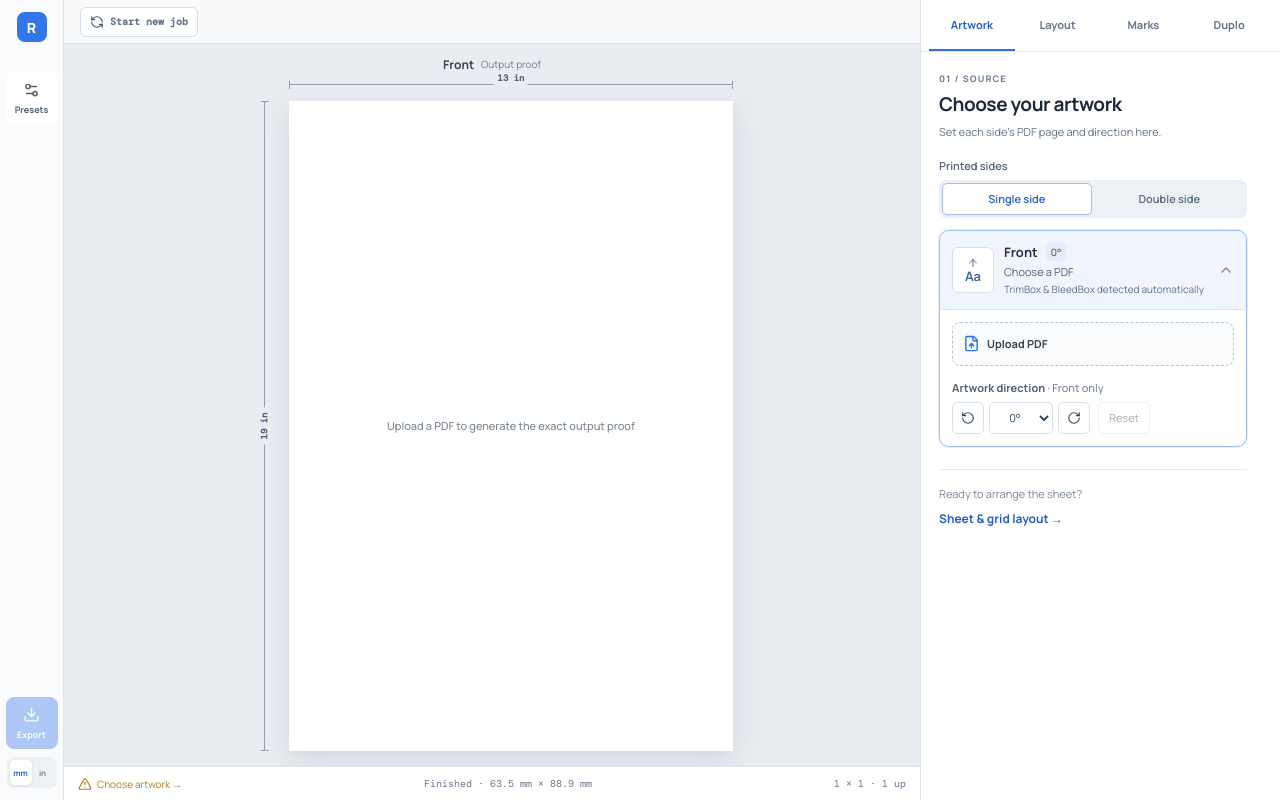
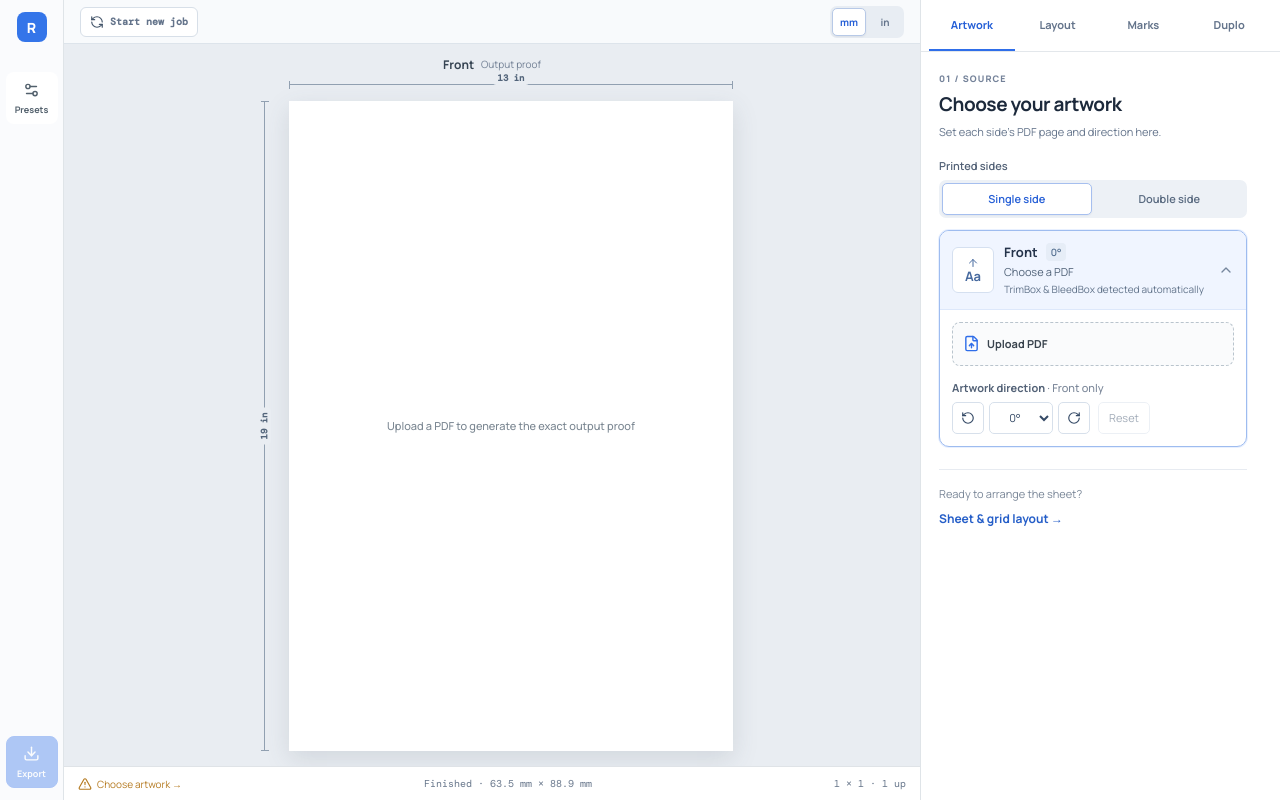
Before and after one commit to edennaymyo/pdf-imposition, a React (Vite) app: page / in a window 1280 px wide. Built offline with nearby package versions, Linux system fonts and the light colour scheme.

Commit message:
Refine unit and grid pattern controls

```diff
--- a/src/main.jsx
+++ b/src/main.jsx
@@ -273,6 +273,7 @@ function App() {
   const [selectedCell, setSelectedCell] = useState(null);
   const [selectedPlacementSide, setSelectedPlacementSide] = useState('front');
   const [placementNotice, setPlacementNotice] = useState('');
+  const [layoutNotice, setLayoutNotice] = useState('');
   const [draggedOverCell, setDraggedOverCell] = useState(null);
   const [previewCell, setPreviewCell] = useState(null);
   const [blockPreview, setBlockPreview] = useState({ image: '', error: '' });
@@ -407,6 +408,12 @@ function App() {
     document.addEventListener('keydown', closeOnEscape);
     return () => document.removeEventListener('keydown', closeOnEscape);
   }, [sizeConfirmOpen, previewCell]);
+
+  useEffect(() => {
+    if (!layoutNotice) return undefined;
+    const timer = window.setTimeout(() => setLayoutNotice(''), 2800);
+    return () => window.clearTimeout(timer);
+  }, [layoutNotice]);
 
   useEffect(() => {
     let cancelled = false;
@@ -619,6 +626,17 @@ function App() {
     if (preset === '12.4x18.4') { setSheetW(315); setSheetH(467.4); }
   };
 
+  const changeRotationPattern = pattern => {
+    setRotationPattern(pattern);
+    if (pattern === 'same') {
+      setLayoutNotice('');
+      return;
+    }
+    setGutterCut(0);
+    setGutterSlit(0);
+    setLayoutNotice('Gutter Cut and Gutter Slit reset to 0 for this grid pattern.');
+  };
+
   const clearFront = () => {
     setSourceFile(null); setSelectedPage(0); replaceProofImages(null); setError(''); setMasterConfirmed(false);
     setFillMode('repeat'); setMixedPlacements({}); setMixedBackPlacements({}); setSelectedCell(null); setPlacementNotice('');
@@ -630,7 +648,7 @@ function App() {
     setPaperPreset('13x19'); setSheetW(330.2); setSheetH(482.6); setCols(1); setRows(1);
     setGutterCut(DEFAULT_GUTTER_MM); setGutterSlit(DEFAULT_GUTTER_MM); setTopOffset(10); setHorizontalPlacement('center'); setSideTrim(10);
     setMarks(true); setDuploRegMark(true); setTrimBoxOutline(false); setTrimBoxColor('#ff00ff'); setTrimBoxOutput('preview'); setBarcodeFile(null); setBarcodeName('');
-    setMasterConfirmed(false); setFillMode('repeat'); setMixedPlacements({}); setMixedBackPlacements({}); setSelectedCell(null); setPlacementNotice('');
+    setMasterConfirmed(false); setFillMode('repeat'); setMixedPlacements({}); setMixedBackPlacements({}); setSelectedCell(null); setPlacementNotice(''); setLayoutNotice('');
     setPresetName(''); setSelectedPresetId(''); setPresetsOpen(false); setBarcodeOpen(false);
     setEditingSide('front'); changeInspectorTab('artwork'); setExportOpen(false);
   };
@@ -842,14 +860,16 @@ function App() {
       </div>
       <div className="rail-spacer"/>
       <button className="rail-action rail-export" type="button" title="Export imposed PDF" disabled={!exportReady} onClick={() => setExportOpen(true)}><Download size={19}/><span>{processing ? 'Working' : 'Export'}</span></button>
-      <div className="rail-unit" aria-label="Measurement unit"><button className={unit === 'mm' ? 'selected' : ''} onClick={() => setUnit('mm')}>mm</button><button className={unit === 'in' ? 'selected' : ''} onClick={() => setUnit('in')}>in</button></div>
     </nav>
 
     <section className="work redesigned-work">
       <div className="proof-toolbar">
         <button className="start-new-job" type="button" onClick={requestNewJob}><RefreshCcw size={14}/><span>Start new job</span></button>
         {meta && masterConfirmed && <div className="confirmed-size-bar" aria-label={`Confirmed finished size ${display(itemW)} by ${display(itemH)}`}><span>Finished size</span><strong>{display(itemW)} × {display(itemH)}</strong><button type="button" onClick={() => setSizeConfirmOpen(true)}>Change</button></div>}
-        {duplex && <div className="view-switch" aria-label="Proof view">{['front', 'back', 'both'].map(view => <button key={view} aria-pressed={proofView === view} onClick={() => setProofView(view)}>{view === 'both' ? 'Both' : view === 'front' ? 'Front' : 'Back'}</button>)}</div>}
+        <div className="proof-toolbar-actions">
+          <div className="toolbar-unit" aria-label="Measurement unit"><button type="button" aria-pressed={unit === 'mm'} onClick={() => setUnit('mm')}>mm</button><button type="button" aria-pressed={unit === 'in'} onClick={() => setUnit('in')}>in</button></div>
+          {duplex && <div className="view-switch" aria-label="Proof view">{['front', 'back', 'both'].map(view => <button key={view} aria-pressed={proofView === view} onClick={() => setProofView(view)}>{view === 'both' ? 'Both' : view === 'front' ? 'Front' : 'Back'}</button>)}</div>}
+        </div>
       </div>
       <div className={`canvas-wrap duplex-canvas ${shownSides.length === 2 ? 'two-proofs' : ''}`} aria-busy={processing}>
         {shownSides.map((side, index) => {
@@ -939,7 +959,7 @@ function App() {
       <div className="tab-panel" role="tabpanel" id="panel-layout" aria-labelledby="tab-layout" hidden={inspectorTab !== 'layout'}>
         <div className="panel-heading"><span className="eyebrow">02 / ARRANGE</span><h1>Build the sheet</h1></div>
         <section><h2>Sheet & repeat</h2><label className="select"><span>Paper size</span><select aria-label="Sheet preset" value={paperPreset} onChange={event => selectPaper(event.target.value)}><option value="13x19">13 × 19 in</option><option value="12.4x18.4">12.4 × 18.4 in</option><option value="custom">Custom size</option></select></label>{paperPreset === 'custom' && <div className="two"><NumberField label="Sheet width" value={sheetW} setValue={setSheetW} min={MIN_SHEET_MM} max={MAX_SHEET_WIDTH_MM} unit={unit} factor={factor}/><NumberField label="Sheet length" value={sheetH} setValue={setSheetH} min={MIN_SHEET_MM} max={MAX_SHEET_HEIGHT_MM} unit={unit} factor={factor}/></div>}<div className="two"><NumberField label="Columns" value={cols} setValue={setCols} min={1} max={25} unit=""/><NumberField label="Rows" value={rows} setValue={setRows} min={1} max={25} unit=""/></div><div className="layout-total"><span>Total up</span><b>{cols * rows}</b></div></section>
-        <section><PatternPicker value={rotationPattern} onChange={setRotationPattern} duplex={duplex}/></section>
+        <section><PatternPicker value={rotationPattern} onChange={changeRotationPattern} duplex={duplex}/>{layoutNotice && <p className="layout-pattern-notice" role="status">{layoutNotice}</p>}</section>
         {duplex && <section><details className="inline-help duplex-guidance"><summary>Duplex alignment · Long edge</summary><p className="hint">The sheet always turns left / right. Print one test sheet at 100% before production. Back cut positions follow Front; artwork text is never mirrored.</p>{plan?.sides[1] && <div className="calculation"><span>Back placement · automatic</span><b>Top {display(plan.sides[1].y)} · Right {display(sheetW - plan.sides[1].x - layoutW)}</b></div>}</details></section>}
         <details className="advanced output-details"><summary>Output size & bleed</summary><div className="details-body"><div className="summary-grid"><span>Finished item<b>{display(itemW)} × {display(itemH)}</b></span><span>Layout<b>{display(layoutW)} × {display(layoutH)}</b></span><span>Outer bleed<b>T {display(appliedOuterBleed.top)} · B {display(appliedOuterBleed.bottom)} · L {display(appliedOuterBleed.left)} · R {display(appliedOuterBleed.right)}</b></span></div>{duplex && plan?.sides[1] && <p className="hint">Back outer bleed: {Object.entries(plan.sides[1].outer).map(([side, value]) => `${side} ${display(value)}`).join(' · ')}</p>}</div></details>
         {(outerBleedShortfall || plan?.sides.some(side => !side.marksOnSheet)) && <div className="layout-advisory">{outerBleedShortfall && <p>Some source bleed is below 3 mm. Available bleed is used without stretching.</p>}{plan?.sides.some(side => !side.marksOnSheet) && <p>Some trim marks fall outside the sheet. Increase margins for full marks.</p>}</div>}
--- a/src/workspace-ui.css
+++ b/src/workspace-ui.css
@@ -10,6 +10,11 @@
 .redesigned-work{position:relative;grid-template-rows:44px minmax(0,1fr) 34px}
 .proof-toolbar{position:relative;background:#f8fafc;padding:5px 16px}
 .proof-toolbar b{font-size:12px}.proof-toolbar span{font-size:10px;color:#64748b}
+.proof-toolbar-actions{display:flex;align-items:center;gap:8px;margin-left:auto;min-width:0}
+.toolbar-unit{display:grid;grid-template-columns:repeat(2,34px);gap:2px;padding:2px;border-radius:7px;background:#e8edf3;flex:none}
+.toolbar-unit button{height:28px;padding:0;border:1px solid transparent;border-radius:5px;background:transparent;color:#64748b;font:700 10px Manrope,Arial,sans-serif}
+.toolbar-unit button[aria-pressed=true]{border-color:#b7c9e7;background:#fff;color:#245ed6;box-shadow:0 1px 2px #172b4d12}
+.toolbar-unit button:hover{color:#245ed6}
 .confirmed-size-bar{position:absolute;left:50%;top:50%;transform:translate(-50%,-50%);display:flex;align-items:center;gap:8px;max-width:calc(100% - 280px);height:30px;padding:0 5px 0 10px;border:1px solid #b8ddc8;border-radius:7px;background:#eff9f3;color:#27734d;box-sizing:border-box}
 .confirmed-size-bar span{font-size:9px;color:#5d7c6b;text-transform:uppercase;letter-spacing:.08em}.confirmed-size-bar strong{font:700 10px 'DM Mono',ui-monospace,monospace;white-space:nowrap}.confirmed-size-bar button{height:22px;padding:0 7px;border:0;border-radius:4px;background:#dcefe4;color:#27734d;font:700 9px Manrope,sans-serif}.confirmed-size-bar button:hover{background:#cce7d7}
 .view-switch button{min-height:30px;font-size:11px}
@@ -35,6 +40,7 @@
 .artwork-panel .select select,.tab-panel .select select,.tab-panel .stepper,.placement-toggle select{height:38px;font-size:12px}
 .tab-panel .stepper input{font-size:12px}
 .tab-panel h2{font-size:13px;color:#26364c;margin-bottom:12px}
+.layout-pattern-notice{margin:10px 0 0;padding:9px 10px;border:1px solid #bfdbfe;border-radius:7px;background:#eff6ff;color:#24538f;font-size:10px;line-height:1.45}
 .source-card{border:1px solid #dce3ed;border-radius:10px;margin-top:12px;overflow:hidden;background:#fff}
 .source-card.is-open{border-color:#9ebcef;box-shadow:0 0 0 1px #e8f0ff}
 .source-card-heading{border:0;background:#f9fbfd;display:flex;align-items:center;gap:10px;padding:12px;width:100%;text-align:left;color:#24334a}
@@ -159,7 +165,7 @@
 .size-confirm-controls{display:grid;grid-template-columns:minmax(0,1fr) minmax(0,1fr);gap:12px;margin-top:16px}.size-confirm-controls>div>span{display:block;margin-bottom:6px;font-size:10px;font-weight:650;color:#526176}.size-page-stepper{display:grid;grid-template-columns:34px minmax(0,1fr) 34px;gap:4px}.size-page-stepper button,.size-page-stepper select,.size-rotation-options button{height:36px;border:1px solid #d7e0eb;border-radius:6px;background:#fff;color:#354a66;font:650 10px Manrope,Arial,sans-serif}.size-page-stepper button{display:grid;place-items:center}.size-page-stepper button:disabled{opacity:.35}.size-page-stepper select{min-width:0;padding:0 6px}.size-rotation-options{display:grid;grid-template-columns:repeat(4,1fr);gap:4px}.size-rotation-options button[aria-pressed=true]{border-color:#3475e9;background:#eff5ff;color:#245ed6}.size-confirm-actions{display:flex;justify-content:flex-end;gap:8px;margin-top:20px}.size-replace{position:relative;display:inline-flex;align-items:center;justify-content:center;gap:7px;min-height:40px;padding:0 14px;overflow:hidden;font-size:11px}.size-replace input{position:absolute;inset:0;opacity:0;cursor:pointer}.size-confirm-actions .primary-action{font-size:11px}
 @media(min-width:761px) and (max-height:780px){.artwork-panel,.tab-panel{padding:14px 16px;gap:12px}.panel-heading{margin-bottom:12px}.panel-heading h1{font-size:17px}.pattern-choice{padding:7px}.mini-grid>span{height:16px}.tab-panel>section{padding-bottom:12px}.source-card-heading{padding:10px}.source-editor{padding:10px}.panel-next{margin-top:14px;padding-top:10px}}
 @media(max-width:1100px) and (min-width:761px){.app.app-redesign{grid-template-columns:60px minmax(0,1fr) 330px}.utility-rail{padding-left:3px;padding-right:3px}.redesigned-work footer>span:nth-child(2){display:none}.artwork-panel,.tab-panel{padding-left:14px;padding-right:14px}}
-@media(max-width:760px){.app.app-redesign{height:auto;min-height:100dvh;grid-template-columns:1fr;grid-template-rows:56px minmax(440px,65dvh) auto}.utility-rail{padding:4px 10px}.rail-brand{margin:0}.rail-action{min-height:44px}.redesigned-work{grid-template-rows:44px minmax(0,1fr) 34px}.redesigned-work .duplex-canvas{gap:8px;padding:6px 10px 12px}.redesigned-inspector{overflow:visible}.inspector-body{overflow:visible}.inspector-tabs{position:sticky;top:0;z-index:10;height:48px}.artwork-panel,.tab-panel{padding:18px}.proof-toolbar span{font-size:9px}.view-switch button{padding:4px 7px}.proof-panel figcaption small{display:none}.redesigned-work footer>span{display:none}.confirmed-size-bar{position:static;transform:none;margin-left:auto;max-width:none}.confirmed-size-bar span{display:none}.placement-context-toolbar{max-width:280px}.size-confirm-controls{grid-template-columns:1fr}.size-confirm-actions{flex-direction:column-reverse}.size-confirm-actions>*{width:100%;box-sizing:border-box}}
+@media(max-width:760px){.app.app-redesign{height:auto;min-height:100dvh;grid-template-columns:1fr;grid-template-rows:56px minmax(440px,65dvh) auto}.utility-rail{padding:4px 10px}.rail-brand{margin:0}.rail-action{min-height:44px}.redesigned-work{grid-template-rows:44px minmax(0,1fr) 34px}.redesigned-work .duplex-canvas{gap:8px;padding:6px 10px 12px}.redesigned-inspector{overflow:visible}.inspector-body{overflow:visible}.inspector-tabs{position:sticky;top:0;z-index:10;height:48px}.artwork-panel,.tab-panel{padding:18px}.proof-toolbar span{font-size:9px}.proof-toolbar-actions{gap:5px}.toolbar-unit{grid-template-columns:repeat(2,30px)}.view-switch button{padding:4px 7px}.proof-panel figcaption small{display:none}.redesigned-work footer>span{display:none}.confirmed-size-bar{position:static;transform:none;margin-left:0;max-width:none}.confirmed-size-bar span{display:none}.placement-context-toolbar{max-width:280px}.size-confirm-controls{grid-template-columns:1fr}.size-confirm-actions{flex-direction:column-reverse}.size-confirm-actions>*{width:100%;box-sizing:border-box}}
 
 /* The block preview is rendered from its own one-page PDF, never from a translated sheet image. */
 .block-preview-crop img{inset:0;width:100%;height:100%;max-width:100%;object-fit:contain}
```
